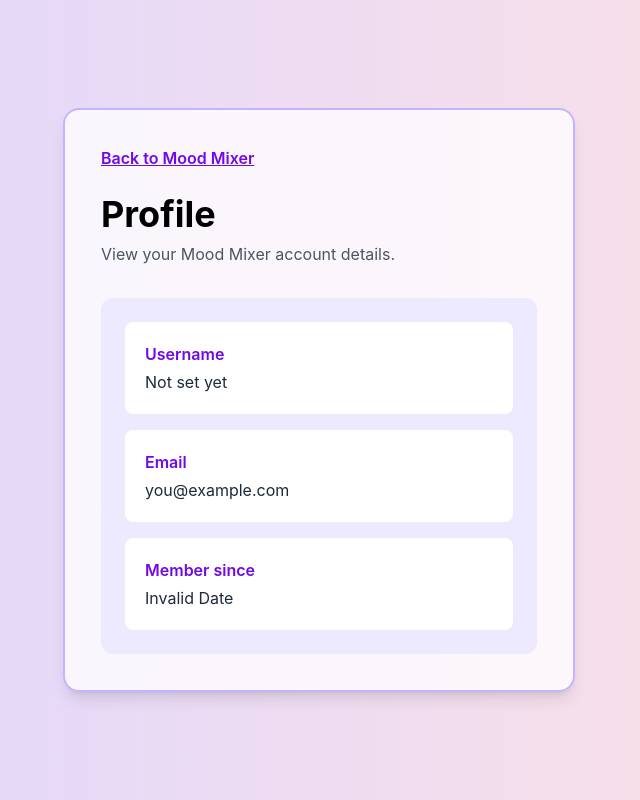
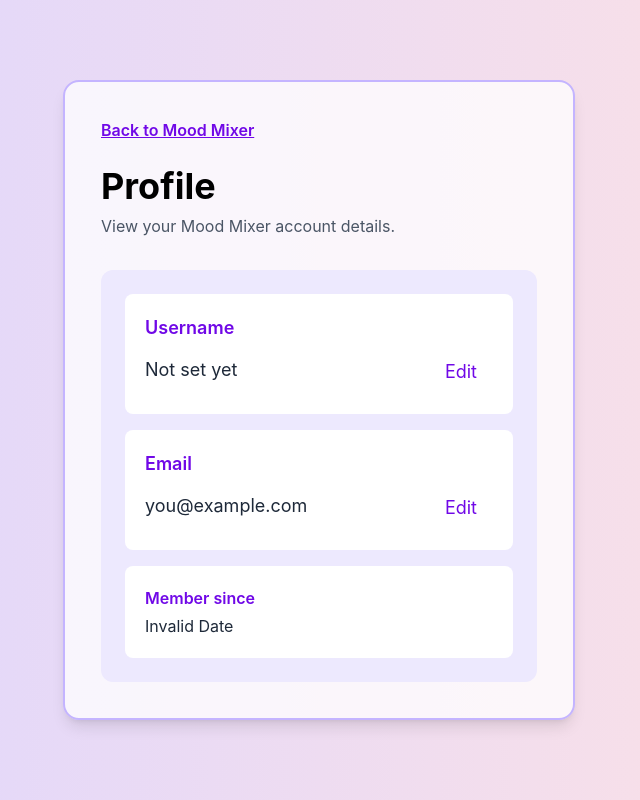
Before and after one commit to isaacnguyen10711-cpu/Vibe-Mixer, a React (Vite) app in the folder mm-frontend/: page /profile in a window 1280 px wide. Shown: the whole page, without its empty margins (321-961 px from the left). Built offline with nearby package versions, Linux system fonts and the light colour scheme; no server answers.

Commit message:
Updated ProfilePage with edit and save button

```diff
--- a/mm-frontend/src/pages/ProfilePage.tsx
+++ b/mm-frontend/src/pages/ProfilePage.tsx
@@ -6,7 +6,10 @@ function ProfilePage() {
     const [email, setEmail] = useState("you@example.com");
     const [createdAt, setCreatedAt] = useState("Current Date");
 
-    useEffect(()  => {
+    const [usernameIsEditable, setUsernameIsEditable] = useState(false);
+    const [emailIsEditable, setEmailIsEditable] = useState(false);
+
+    useEffect(() => {
         const fetchProfile = async () => {
             try {
                 const response = await fetch("http://127.0.0.1:8000/users/profile",
@@ -36,9 +39,18 @@ function ProfilePage() {
         fetchProfile();
     }, []);
 
+    const toggleUsernameEditable = () => {
+        setUsernameIsEditable(!usernameIsEditable);
+    };
+
+    const toggleEmailEditable = () => {
+        setEmailIsEditable(!emailIsEditable);
+    };
+
 
     return (
-        <main className="flex min-h-screen w-full items-center justify-center px-4 py-8 md:px-8 lg:px-12">
+        <>
+            <main className="flex flex-col min-h-screen w-full items-center justify-center px-4 py-8 md:px-8 lg:px-12">
                 <section className="w-full max-w-sm rounded-2xl border-2 border-violet-300 bg-white/75 p-6 shadow-lg md:max-w-md md:p-8 lg:max-w-lg lg:p-9">
                     <Link
                         to="/"
@@ -57,21 +69,79 @@ function ProfilePage() {
 
                     <div className="mt-6 space-y-3 rounded-xl bg-violet-100 p-4 md:mt-8 md:space-y-4 md:p-5 lg:p-6">
                         <div className="rounded-lg bg-white p-3 md:p-4 lg:p-5">
-                        <p className="text-sm font-semibold text-violet-700 md:text-base">
+                            <p className="text-sm font-semibold text-violet-700 md:text-base lg:text-lg">
                                 Username
                             </p>
-                        <p className="mt-1 text-sm text-gray-800 md:text-base">
+                            {usernameIsEditable ? (
+                                <>
+                                <div className="flex justify-between items-center">
+                                <input
+                                    type="text"
+                                    value={username}
+                                    onChange={(e) => setUsername(e.target.value)}
+                                    className="mt-1 w-full rounded-md shadow-sm text-sm md:text-base lg:text-lg"
+                                />
+                                <button
+                                    type="button"
+                                    onClick={toggleUsernameEditable}
+                                    className="mt-2 text-sm text-violet-700 px-4 py-2 hover:cursor-pointer hover:text-violet-800 md:text-base lg:text-lg"
+                                >
+                                    Save
+                                </button>
+                                </div>
+                                </>
+                            ) : (
+                            <>
+                            <div className="flex justify-between items-center">
+                            <p className="mt-1 text-sm text-gray-800 md:text-base lg:text-lg">
                                 {username}
                             </p>
+                            <button
+                                type="button"
+                                onClick={toggleUsernameEditable}
+                                className="mt-2 text-sm text-violet-700 px-4 py-2 hover:cursor-pointer hover:text-violet-800 md:text-base lg:text-lg"
+                            >
+                                Edit
+                            </button>
+                            </div>
+                            </>
+                            )}
                         </div>
 
                         <div className="rounded-lg bg-white p-3 md:p-4 lg:p-5">
-                        <p className="text-sm font-semibold text-violet-700 md:text-base">
+                            <p className="text-sm font-semibold text-violet-700 md:text-base lg:text-lg">
                                 Email
                             </p>
-                        <p className="mt-1 break-words text-sm text-gray-800 md:text-base">
+                            {emailIsEditable ? (
+                                <div className="flex items-center justify-between">
+                                    <input
+                                        type="email"
+                                        value={email}
+                                        onChange={(e) => setEmail(e.target.value)}
+                                        className="mt-1 w-full rounded-md shadow-sm text-sm md:text-base lg:text-lg"
+                                    />
+                                    <button
+                                        type="button"
+                                        onClick={toggleEmailEditable}
+                                        className="mt-2 px-4 py-2 text-sm text-violet-700 hover:cursor-pointer hover:text-violet-800 md:text-base lg:text-lg"
+                                    >
+                                        Save
+                                    </button>
+                                </div>
+                            ) : (
+                                <div className="flex items-center justify-between">
+                                    <p className="mt-1 break-words text-sm text-gray-800 md:text-base lg:text-lg">
                                         {email}
                                     </p>
+                                    <button
+                                        type="button"
+                                        onClick={toggleEmailEditable}
+                                        className="mt-2 px-4 py-2 text-sm text-violet-700 hover:cursor-pointer hover:text-violet-800 md:text-base lg:text-lg"
+                                    >
+                                        Edit
+                                    </button>
+                                </div>
+                            )}
                         </div>
 
                         <div className="rounded-lg bg-white p-3 md:p-4 lg:p-5">
@@ -85,6 +155,7 @@ function ProfilePage() {
                     </div>
                 </section>
             </main>
+        </>
     );
 }
 
```
Lines whose indentation alone changed are shown as unchanged.
